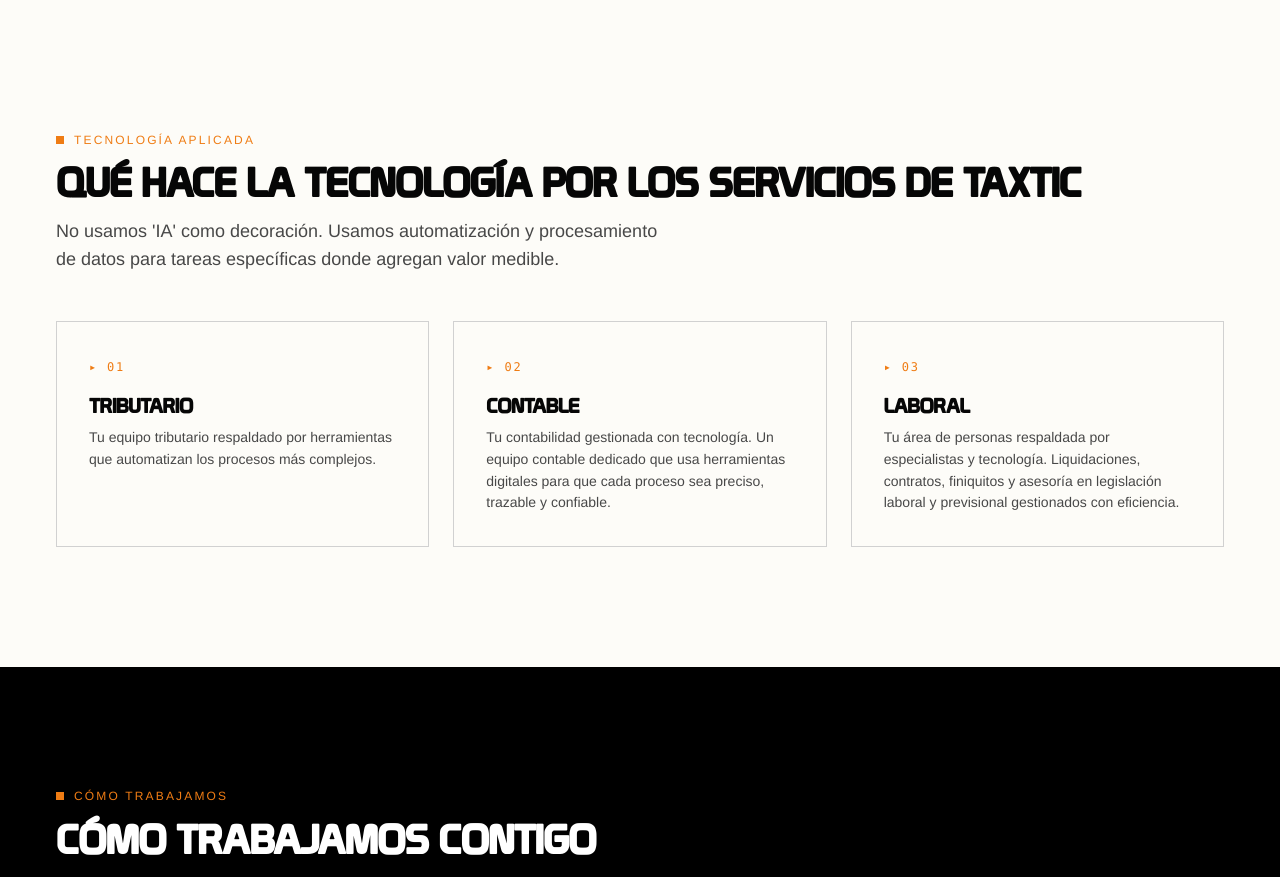
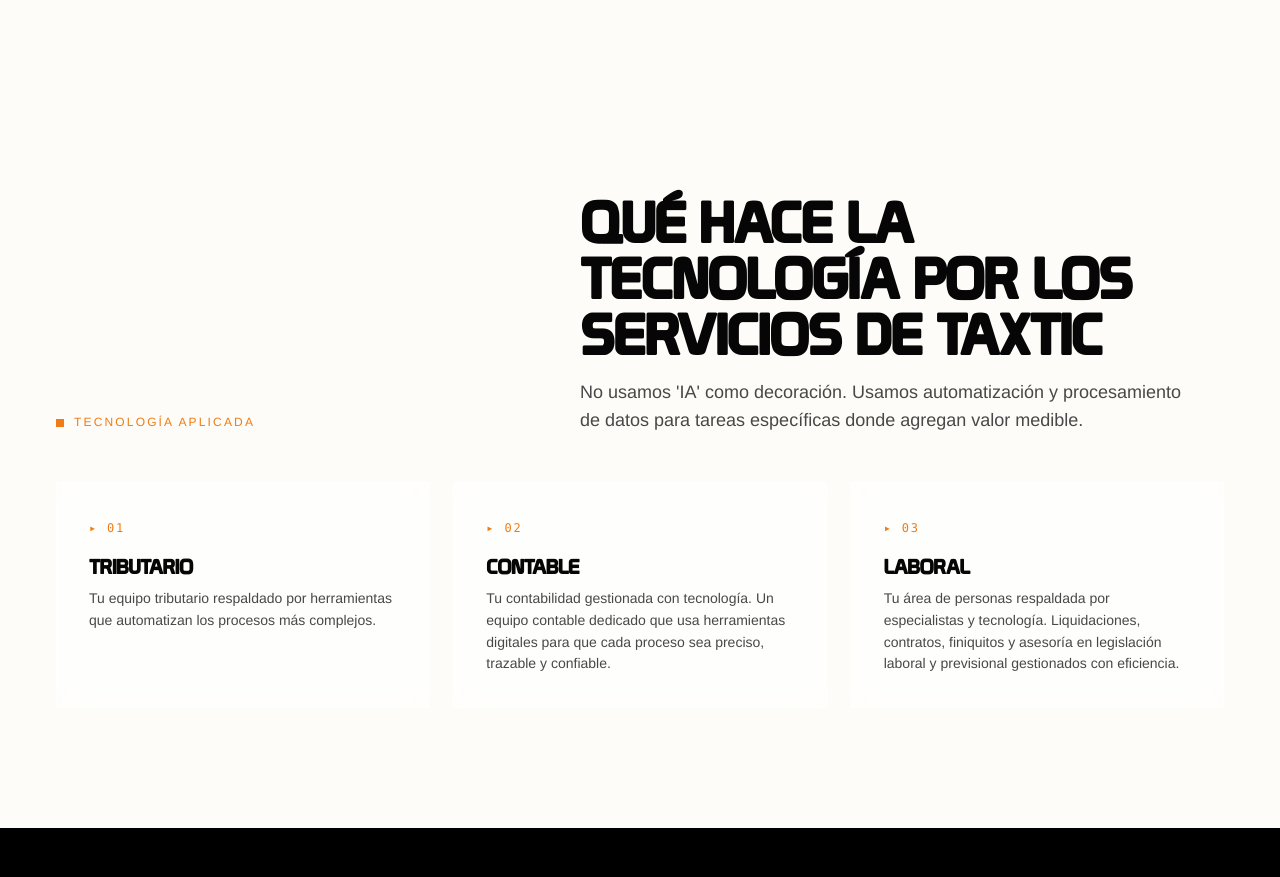
Before and after one commit to TAXTIC/landing-taxtic, a Next.js app: page /en in a window 1280 px wide. Shown: the part 1920-2797 px from the top of the page. Built offline with nearby package versions, Linux system fonts and the light colour scheme.

Commit message:
🎨 style(home): heads en dos columnas, dividers en proceso, glass en tecnología y hero más alto

```diff
--- a/src/app/globals.css
+++ b/src/app/globals.css
@@ -180,6 +180,9 @@
   --glass-blur: 18px;
   --glass-border: oklch(1 0 0 / 0.6);
 
+  /* Línea divisoria tenue sobre superficies oscuras (blanco al 12%). */
+  --hairline-on-dark: oklch(1 0 0 / 0.12);
+
   --radius: var(--radius-none);
 
   --border-width-thin: 1px;
--- a/src/components/common/SectionHeader.tsx
+++ b/src/components/common/SectionHeader.tsx
@@ -2,6 +2,7 @@
 
 type Tone = "light" | "dark";
 type Heading = "h1" | "h2" | "h3";
+type Layout = "stacked" | "split";
 
 interface SectionHeaderProps {
   eyebrow?: string;
@@ -17,6 +18,12 @@
   eyebrowAccent?: boolean;
   /** Renderiza el título en la fuente display (Prototype) en mayúsculas. */
   display?: boolean;
+  /**
+   * `"stacked"` (default) apila eyebrow → título → subtítulo en una columna.
+   * `"split"` reparte en dos columnas: eyebrow a la izquierda, título +
+   * subtítulo a la derecha, alineados al pie. `align` se ignora en `"split"`.
+   */
+  layout?: Layout;
   className?: string;
 }
 
@@ -40,13 +47,8 @@
  * Header de sección con eyebrow naranjo + título + subtítulo opcional.
  *
  * El consumer pasa `tone="dark"` explícitamente cuando este header vive
- * dentro de `<Section variant="dark">`, para mantener el componente simple
- * y sin context cross-component.
- *
- * @example
- * <Section variant="dark">
- *   <SectionHeader tone="dark" eyebrow="..." title="..." />
- * </Section>
+ * dentro de una sección de superficie oscura, para mantener el componente
+ * simple y sin context cross-component.
  */
 export function SectionHeader({
   eyebrow,
@@ -57,9 +59,66 @@
   tone = "light",
   eyebrowAccent = false,
   display = false,
+  layout = "stacked",
   className,
 }: SectionHeaderProps) {
   const isCenter = align === "center";
+  const isSplit = layout === "split";
+
+  const eyebrowEl = eyebrow ? (
+    <span className="label-upper text-(--brand-orange) inline-flex items-center gap-2.5">
+      {eyebrowAccent ? (
+        <span
+          className="inline-block size-2 bg-(--brand-orange)"
+          aria-hidden="true"
+        />
+      ) : null}
+      {eyebrow}
+    </span>
+  ) : null;
+
+  const titleEl = (
+    <Tag
+      className={cn(
+        display
+          ? "font-display uppercase tracking-tight leading-tight"
+          : "font-bold tracking-tight leading-tight",
+        isSplit ? "text-4xl lg:text-5xl" : titleSizeByLevel[Tag],
+        titleColorByTone[tone],
+      )}
+    >
+      {title}
+    </Tag>
+  );
+
+  const subtitleEl = subtitle ? (
+    <p
+      className={cn(
+        "text-lg leading-normal",
+        subtitleColorByTone[tone],
+        isCenter ? undefined : "max-w-[38rem]",
+      )}
+    >
+      {subtitle}
+    </p>
+  ) : null;
+
+  if (isSplit) {
+    return (
+      <div
+        className={cn(
+          "grid gap-6 lg:grid-cols-[1fr_1.4fr] lg:items-end lg:gap-16",
+          className,
+        )}
+      >
+        <div>{eyebrowEl}</div>
+        <div className="flex flex-col gap-4">
+          {titleEl}
+          {subtitleEl}
+        </div>
+      </div>
+    );
+  }
 
   return (
     <div
@@ -71,39 +130,9 @@
         className,
       )}
     >
-      {eyebrow ? (
-        <span className="label-upper text-(--brand-orange) inline-flex items-center gap-2.5">
-          {eyebrowAccent ? (
-            <span
-              className="inline-block size-2 bg-(--brand-orange)"
-              aria-hidden="true"
-            />
-          ) : null}
-          {eyebrow}
-        </span>
-      ) : null}
-      <Tag
-        className={cn(
-          display
-            ? "font-display uppercase tracking-tight leading-tight"
-            : "font-bold tracking-tight leading-tight",
-          titleSizeByLevel[Tag],
-          titleColorByTone[tone],
-        )}
-      >
-        {title}
-      </Tag>
-      {subtitle ? (
-        <p
-          className={cn(
-            "text-lg leading-normal",
-            subtitleColorByTone[tone],
-            isCenter ? undefined : "max-w-[38rem]",
-          )}
-        >
-          {subtitle}
-        </p>
-      ) : null}
+      {eyebrowEl}
+      {titleEl}
+      {subtitleEl}
     </div>
   );
 }
--- a/src/components/sections/Hero.tsx
+++ b/src/components/sections/Hero.tsx
@@ -77,7 +77,7 @@
 
       <div className="mx-auto max-w-(--container-max) px-(--space-section-x-mobile) lg:px-(--space-section-x-desktop)">
         <motion.div
-          className="flex min-h-[clamp(28rem,80vh,44rem)] max-w-xl flex-col justify-center gap-9 py-16"
+          className="flex min-h-[clamp(34rem,88vh,52rem)] max-w-xl flex-col justify-center gap-9 py-16"
           initial="hidden"
           animate="visible"
           variants={containerVariants}
--- a/src/components/sections/ProcessStep.tsx
+++ b/src/components/sections/ProcessStep.tsx
@@ -10,7 +10,7 @@
   description,
 }: ProcessStepProps) {
   return (
-    <div className="relative h-full p-8 transition-[background-color,transform] duration-200 ease-out hover:-translate-y-1.5 hover:bg-(--gray-900)">
+    <div className="relative h-full border-r border-b border-(--hairline-on-dark) p-8 transition-[background-color,transform] duration-200 ease-out hover:-translate-y-1.5 hover:bg-(--gray-900)">
       <span
         className="absolute left-0 top-0 h-2 w-14 bg-(--brand-orange)"
         aria-hidden="true"
--- a/src/components/sections/ProcessSteps.tsx
+++ b/src/components/sections/ProcessSteps.tsx
@@ -28,14 +28,14 @@
         eyebrow={content.eyebrow}
         title={content.title}
         subtitle={content.subtitle}
-        align="left"
+        layout="split"
         tone="dark"
         display
         eyebrowAccent
       />
 
       <motion.div
-        className="grid grid-cols-1 sm:grid-cols-2 lg:grid-cols-4 gap-6 mt-10"
+        className="grid grid-cols-1 sm:grid-cols-2 lg:grid-cols-4 mt-12 border-l border-t border-(--hairline-on-dark)"
         initial="hidden"
         whileInView="visible"
         viewport={{ once: true, amount: 0.2 }}
--- a/src/components/sections/ServicesShowcase.tsx
+++ b/src/components/sections/ServicesShowcase.tsx
@@ -54,7 +54,7 @@
               className="group flex h-full min-h-[20rem] flex-col justify-between border-r border-b border-(--border) bg-(--surface) p-8 transition-colors duration-200 ease-out hover:bg-(--surface-inverse)"
             >
               <div className="flex items-start justify-between">
-                <span className="flex size-[52px] items-center justify-center bg-(--brand-orange)">
+                <span className="flex size-14 items-center justify-center bg-(--brand-orange)">
                   <Icon
                     size={24}
                     strokeWidth={1.75}
--- a/src/components/sections/TechSection.tsx
+++ b/src/components/sections/TechSection.tsx
@@ -31,7 +31,7 @@
         eyebrow={content.eyebrow}
         title={content.title}
         subtitle={content.intro}
-        align="left"
+        layout="split"
         display
         eyebrowAccent
       />
@@ -47,7 +47,7 @@
           <motion.article
             key={area.title}
             variants={cardVariants}
-            className="border border-(--border) bg-(--surface) p-8 transition-transform duration-200 ease-out hover:-translate-y-1 hover:bg-(--surface-muted)"
+            className="border border-(--glass-border) bg-(--glass-bg) p-8 backdrop-blur-md transition-transform duration-200 ease-out hover:-translate-y-1"
           >
             <span className="font-mono text-xs tracking-wide text-(--brand-orange)">
               ▸ {String(i + 1).padStart(2, "0")}
```
